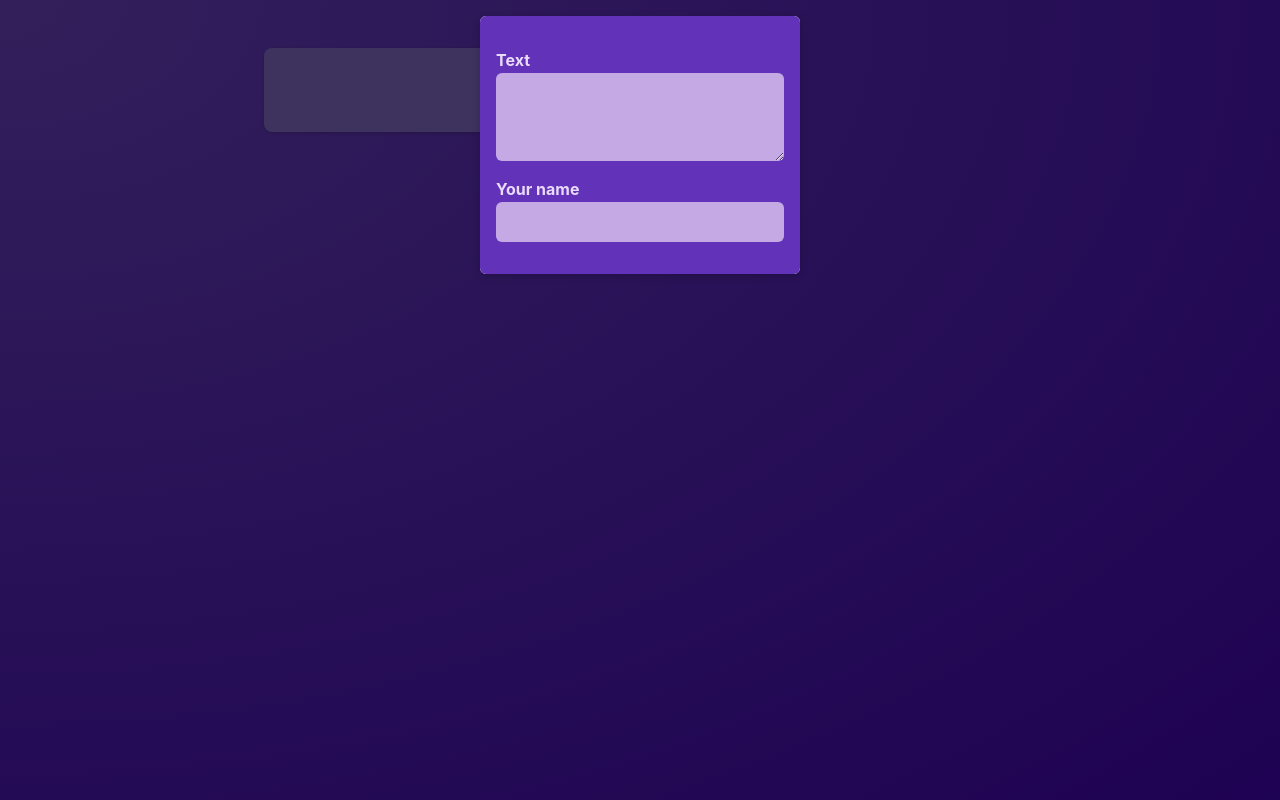
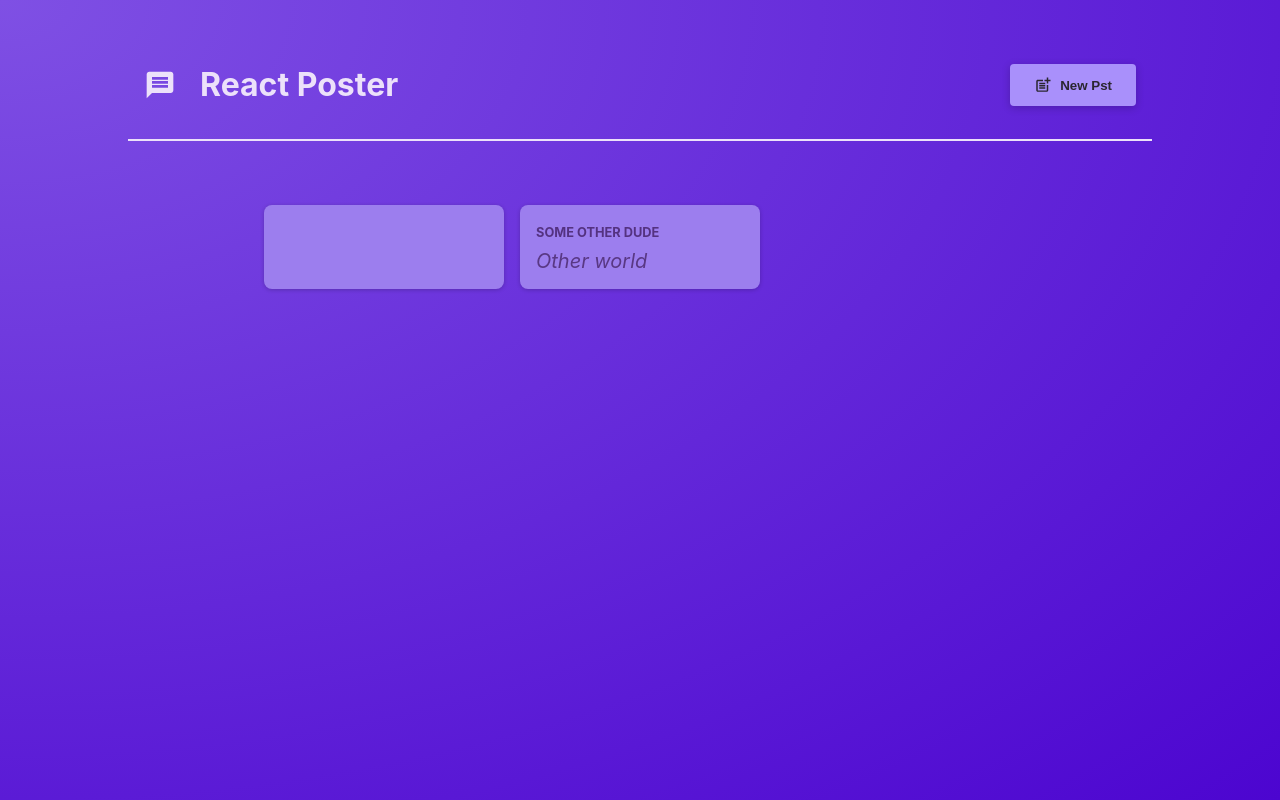
Before and after one commit to AsbestosFool/Ace-Project, a React (Vite) app in the folder Next JS Training/react-crash-course/: page / in a window 1280 px wide. Built offline with nearby package versions, Linux system fonts and the light colour scheme.

Commit message:
Added a shared header and more state management

```diff
--- a/Next JS Training/react-crash-course/src/App.jsx
+++ b/Next JS Training/react-crash-course/src/App.jsx
@@ -1,13 +1,27 @@
+import { useState } from 'react';
 import PostList from './components/PostList'
+import MainHeader from './components/MainHeader';
 
 function App() {
+  const [modalIsVisible, setModalIsVisible] = useState(false);
+
+  function showModalHandler() {
+      setModalIsVisible(true);
+    }
+
+  function hideModalHandler() {
+    setModalIsVisible(false);
+  }
+
   return (
-    <main>
-      <PostList />
-    </main>
+    <>
+      <MainHeader onCreatePost={showModalHandler}/>
+      <main>
+        <PostList isPosting={modalIsVisible} onStopPosting={hideModalHandler}/>
+      </main>
+    </>
+
   );
-
-
 }
 
 export default App
--- /dev/null
+++ b/Next JS Training/react-crash-course/src/components/MainHeader.jsx
@@ -0,0 +1,22 @@
+import { MdPostAdd, MdMessage } from 'react-icons/md';
+
+import classes from './MainHeader.module.css';
+
+function MainHeader({ onCreatePost }) {
+  return (
+    <header className={classes.header}>
+      <h1 className={classes.logo}>
+        <MdMessage />
+        React Poster
+      </h1>
+      <p>
+        <button className={classes.button} onClick={onCreatePost}>
+          <MdPostAdd size={18} />
+          New Pst
+        </button>
+      </p>
+    </header>
+  );
+}
+
+export default MainHeader;
--- /dev/null
+++ b/Next JS Training/react-crash-course/src/components/MainHeader.module.css
@@ -0,0 +1,36 @@
+.header {
+  /* padding: 2rem 10%; */
+  margin: 2rem 10%;
+  padding: 1rem;
+  text-align: center;
+  display: flex;
+  justify-content: space-between;
+  align-items: center;
+  border-bottom: 2px solid #ece1fa;
+}
+
+.logo {
+  font-size: 2rem;
+  display: flex;
+  gap: 1.5rem;
+  align-items: center;
+  color: #ece1fa;
+}
+
+.button {
+  display: inline-flex;
+  align-items: center;
+  gap: 0.5rem;
+  padding: 0.75rem 1.5rem;
+  background-color: #a990fb;
+  color: #2a2630;
+  border: none;
+  border-radius: 4px;
+  box-shadow: 0 2px 8px rgba(0, 0, 0, 0.2);
+  cursor: pointer;
+  font-weight: bold;
+}
+
+.button:hover {
+  background-color: #8c6cf7;
+}
--- a/Next JS Training/react-crash-course/src/components/PostList.jsx
+++ b/Next JS Training/react-crash-course/src/components/PostList.jsx
@@ -3,14 +3,10 @@
 import NewPost from "./NewPost";
 import Modal from "./Modal";
 import styles from './PostList.module.css';
-function PostList() {
-    const [moalIsVisible, setModalIsVisible] = useState(true);
+function PostList({isPosting, onStopPosting}) {
     const [enteredBody, setEnteredBody] = useState('');
     const [enteredAuthor, setEnteredAuthor] = useState('');
 
-    function hideModalHandler() {
-        setModalIsVisible(false);
-    }
 
     function bodyChangeHandler(event) {
         setEnteredBody(event.target.value);
@@ -21,13 +17,13 @@
     }
     return (
     <>
-        {moalIsVisible ? (
-        <Modal onClose = {hideModalHandler}>
+        {isPosting && (
+        <Modal onClose = {onStopPosting}>
             <NewPost
             onBodyChange = {bodyChangeHandler}
             onAuthorChange = {authorChangeHandler}/>
         </Modal>
-        ): false}
+        )}
         <ul className={styles.posts}>
             <Post author ={enteredAuthor} body = {enteredBody} />
             <Post author ="Some other dude" body = "Other world" />
```
